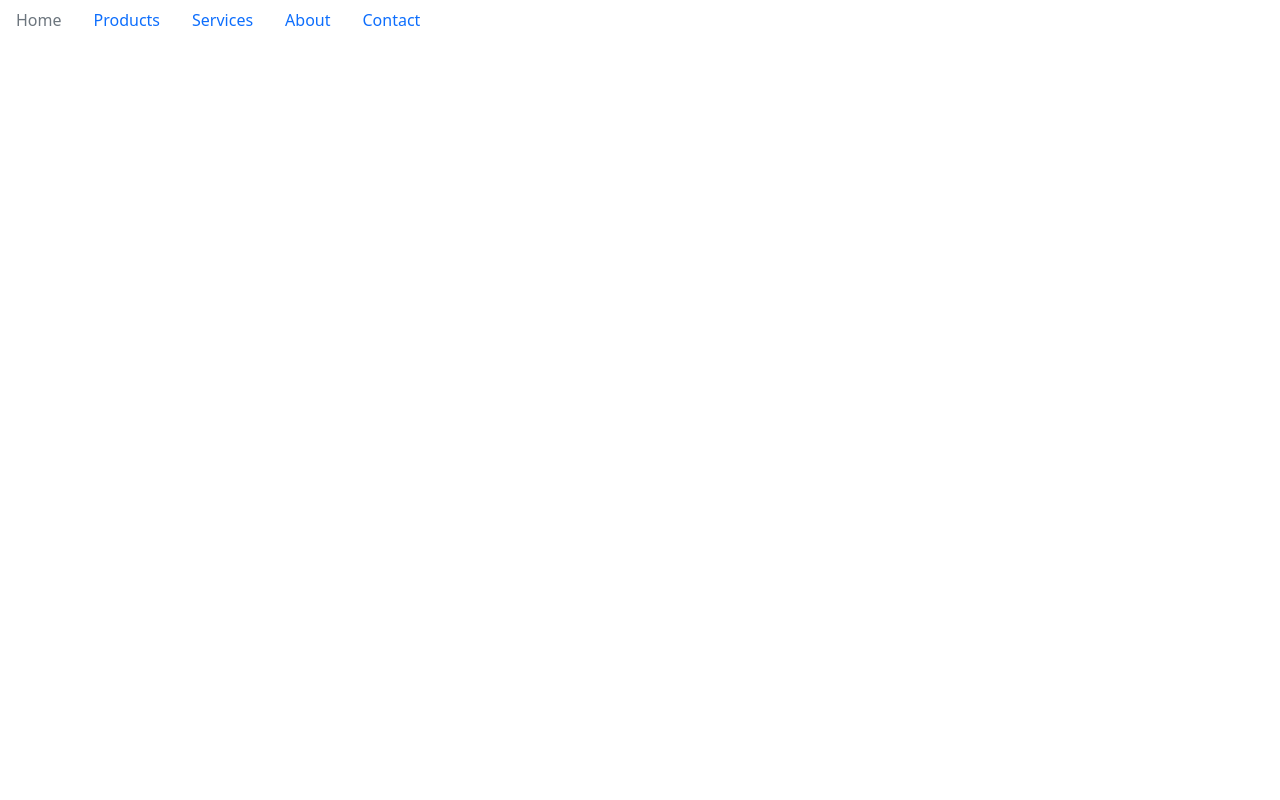
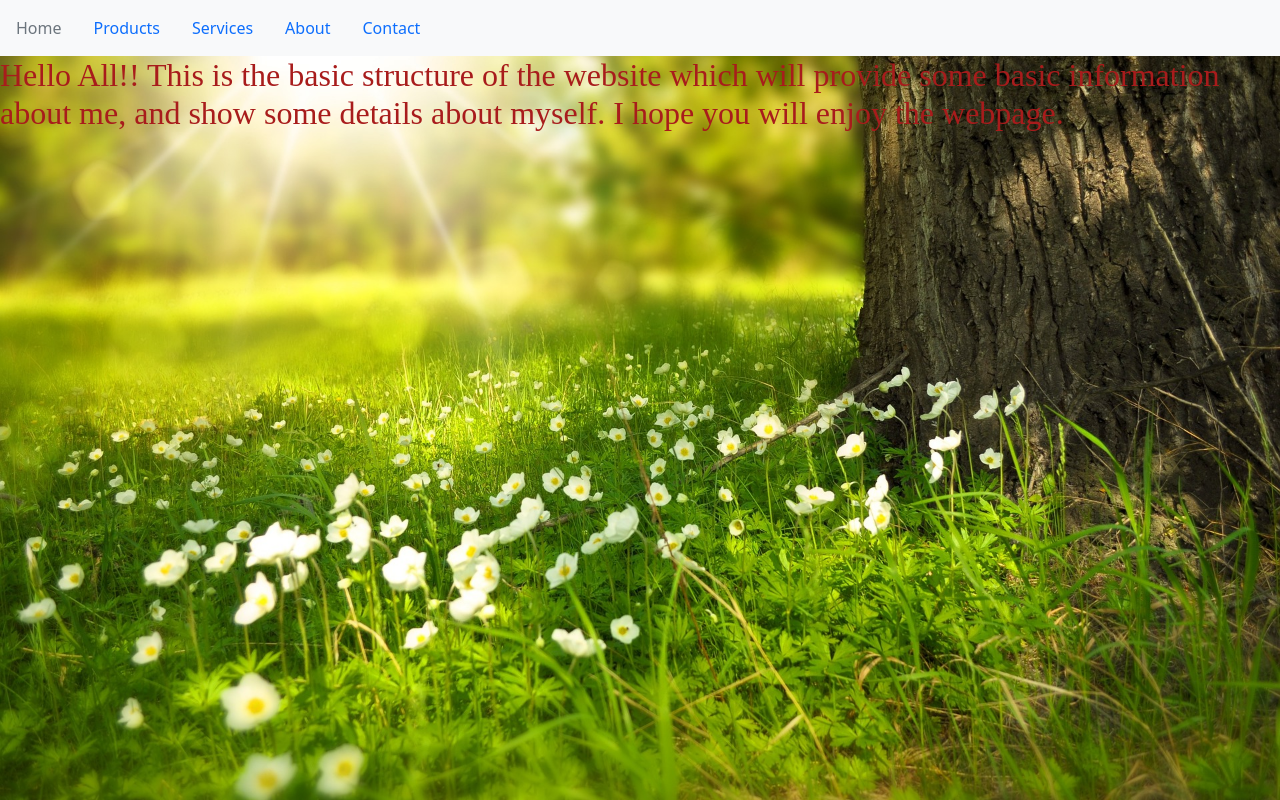
Before and after one commit to bkpatel2702/Webd-6201-Assignments, a website: page Lab 1 WEBD/index.html in a window 1280 px wide. Drawn offline with nearby package versions, Linux system fonts and the light colour scheme.

Commit message:
Final changes

```diff
--- a/Lab 1 WEBD/index.html
+++ b/Lab 1 WEBD/index.html
@@ -4,13 +4,17 @@
     <meta charset="UTF-8">
     <meta http-equiv="X-UA-Compatible" content="IE=edge">
     <meta name="viewport" content="width=device-width, initial-scale=1.0">
+    <!-- Title of the page -->
     <title>Home</title>
+
+    <!-- linking css file and bootstrap -->
     <link rel="stylesheet" href="./style/style.css"/>
     <link rel="stylesheet" href="./node_modules/bootstrap/dist/css/bootstrap.min.css" />
     <link rel="stylesheet" href="./node_modules/@fortawesome/fontawesome-free/css/all.min.css" />
   </head>
   <body>
-
+    <!-- Creating navbar that can help to go through different pages and set color to the light so it can be visible properly -->
+  <nav class="navbar bg-light">
     <ul class="nav">
         <li class="nav-item">
           <a class="nav-link disabled" href="index.html" >Home</a>
@@ -28,5 +32,10 @@
             <a class="nav-link" href="contact.html">Contact</a>
         </li>
     </ul>
+  </nav>
+  <!-- Some content for the index page -->
+  <h2> Hello All!! This is the basic structure of the website which will provide some basic information about me, and
+    show some details about myself. I hope you will enjoy the webpage.
+  </h2>
   </body>
 </html>
--- a/Lab 1 WEBD/style/style.css
+++ b/Lab 1 WEBD/style/style.css
@@ -1,6 +1,14 @@
-img {
-    background-image: url(../images/nature.png);
+/* Setting image to the backgroud */
+body {
+    background-image: url(../images/flowers-g1e4b9be3f_1920.jpg);
     background-repeat: no-repeat;
-    background-position: center;
+    background-position:top;
+    background-size:100% ;
+}
 
+/* Setting font type to the h2 element */
+h2 {
+    font-family: 'Times New Roman', Times, serif;
+    font-size: 20px;
+    color:rgb(168, 28, 28);
 }
```
Also changed, not shown: Lab 1 WEBD/about.html (+9 -1 lines), Lab 1 WEBD/contact.html (+17 -3 lines), Lab 1 WEBD/product.html (+8 -1 lines), Lab 1 WEBD/scripts/app.js (+9 -2 lines), Lab 1 WEBD/services.html (+8 -2 lines), Lab 1 WEBD/images/flowers-g1e4b9be3f_1920.jpg (added), Lab 1 WEBD/images/nature.png (deleted), Lab 1 WEBD/images/tree-gfd7e3e97b_1280.jpg (added).
